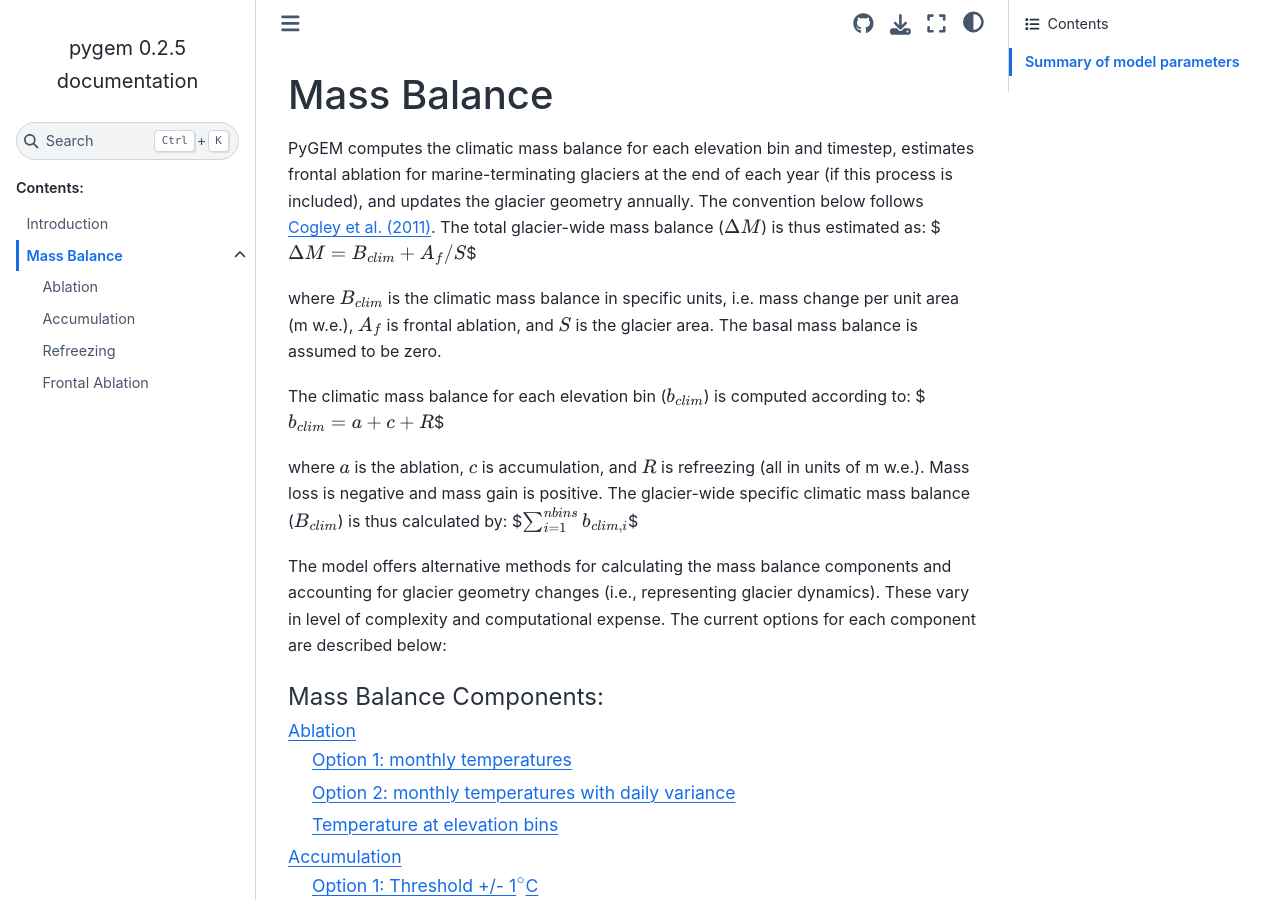
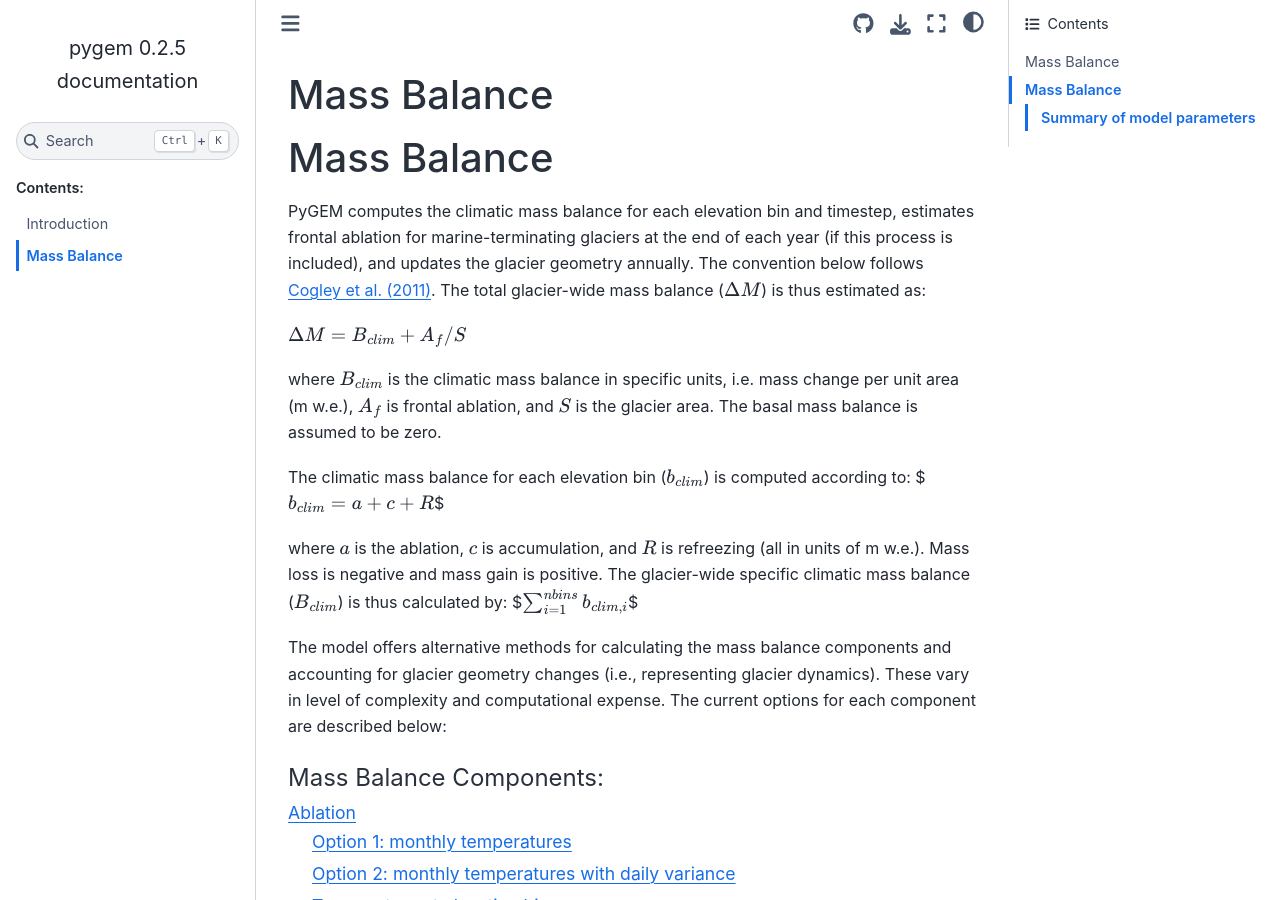
Before and after one commit to drounce/PyGEM, a Sphinx documentation site: the page built from docs/mass_balance_parameterizations.md, in a window 1280 px wide and 900 px high. Built offline with Sphinx 7.4.7 and the Sphinx Book theme 1.1.4, drawn with Linux system fonts in a browser that asks for light colours.

```diff
--- a/docs/mass_balance_parameterizations.md
+++ b/docs/mass_balance_parameterizations.md
@@ -1,6 +1,9 @@
 # Mass Balance
+# Mass Balance
+
 PyGEM computes the climatic mass balance for each elevation bin and timestep, estimates frontal ablation for marine-terminating glaciers at the end of each year (if this process is included), and updates the glacier geometry annually. The convention below follows [Cogley et al. (2011)](https://wgms.ch/downloads/Cogley_etal_2011.pdf). The total glacier-wide mass balance ($\Delta M$) is thus estimated as:
-$$\Delta M = B_{clim} + A_{f}/S $$
+
+$\Delta M = B_{clim} + A_{f}/S $
 
 where $B_{clim}$ is the climatic mass balance in specific units, i.e. mass change per unit area (m w.e.), $A_{f}$ is frontal ablation, and $S$ is the glacier area. The basal mass balance is assumed to be zero.
 
```
Also changed, not shown: docs/mb_accumulation.md (+4 -3 lines), docs/test_write_md.ipynb.
